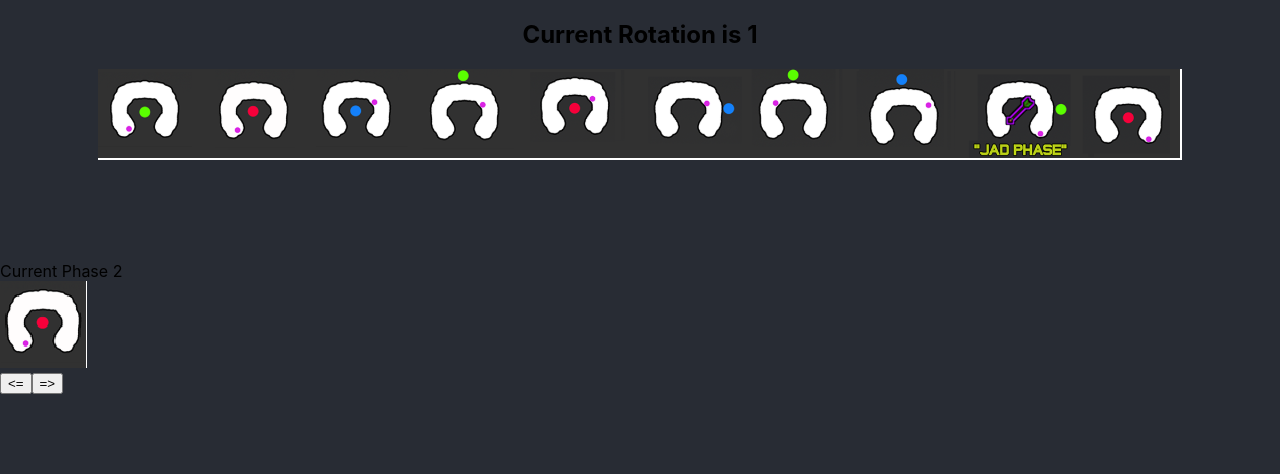
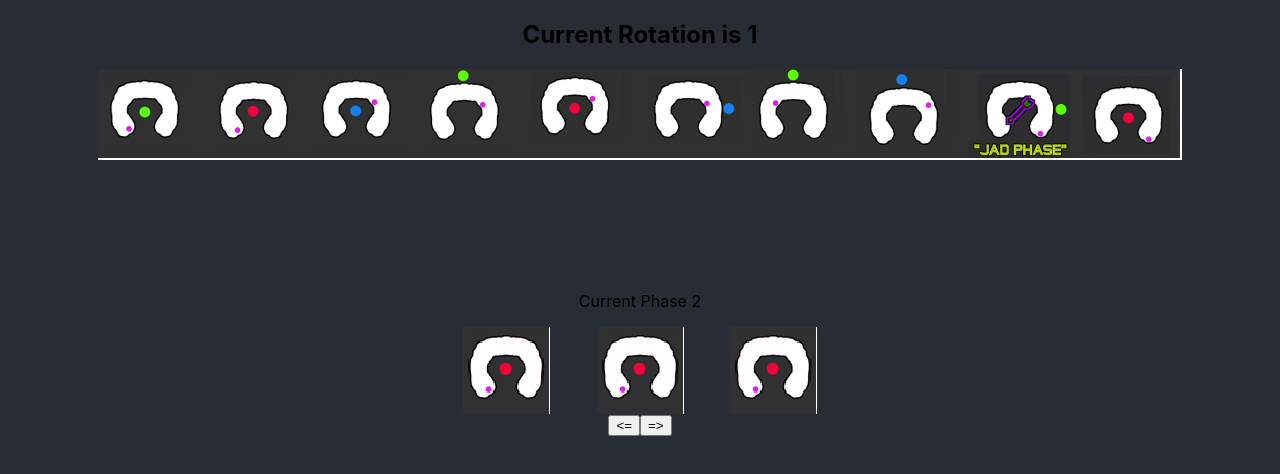
Before and after one commit to anthonySchafrik/zulah-helper, a React (Create React App) app: page / in a window 1280 px wide. Both pictures are taken after a click on the button "=>". Shown: the top 474 px of the page. Built offline with nearby package versions, Linux system fonts and the light colour scheme.

Commit message:
Added in some logic going to sleep

```diff
--- a/src/areas/Zulrah/components/PhaseContainer.tsx
+++ b/src/areas/Zulrah/components/PhaseContainer.tsx
@@ -17,22 +17,68 @@ const PhaseContainer = ({
 
   const totalPhases = Object.keys(phases[rotationKey]).length;
 
+  const handlePhaseUpdate = (key: string, mathType: string) => () =>
+    handlePhaseChange(key, mathType);
+
+  const handleUpdateRotation = (rotation: number) => () =>
+    console.log(rotation);
+
   return (
-    <div>
-      Current Phase {currentPhase}
-      <div>
-        <img src={phases[rotationKey][currentPhase]} alt="Current Phase" />
+    <div
+      style={{
+        display: 'flex',
+        alignItems: 'center',
+        flexDirection: 'column',
+      }}
+    >
+      <p>Current Phase {currentPhase}</p>
+      <div
+        style={{
+          display: 'flex',
+          justifyContent: 'space-evenly',
+          width: '35%',
+        }}
+      >
+        <img
+          onClick={handleUpdateRotation(1)}
+          src={phases[rotationKey][currentPhase]}
+          alt="Current Phase"
+        />
+
+        {currentPhase !== 1 && currentPhase !== 2 && (
+          <img
+            onClick={handleUpdateRotation(2)}
+            src={phases[rotationKey][currentPhase]}
+            alt="Current Phase"
+          />
+        )}
+
+        {currentPhase !== 1 && (
+          <img
+            onClick={handleUpdateRotation(3)}
+            src={phases[rotationKey][currentPhase]}
+            alt="Current Phase"
+          />
+        )}
+
+        {currentPhase !== 1 && (
+          <img
+            onClick={handleUpdateRotation(4)}
+            src={phases[rotationKey][currentPhase]}
+            alt="Current Phase"
+          />
+        )}
       </div>
       <div>
         <button
           disabled={currentPhase === 1 ? true : false}
-          onClick={() => handlePhaseChange('currentPhase', 'mines')}
+          onClick={handlePhaseUpdate('currentPhase', 'mines')}
         >
           {'<='}
         </button>
         <button
           disabled={totalPhases === currentPhase ? true : false}
-          onClick={() => handlePhaseChange('currentPhase', 'add')}
+          onClick={handlePhaseUpdate('currentPhase', 'add')}
         >
           {'=>'}
         </button>
```
